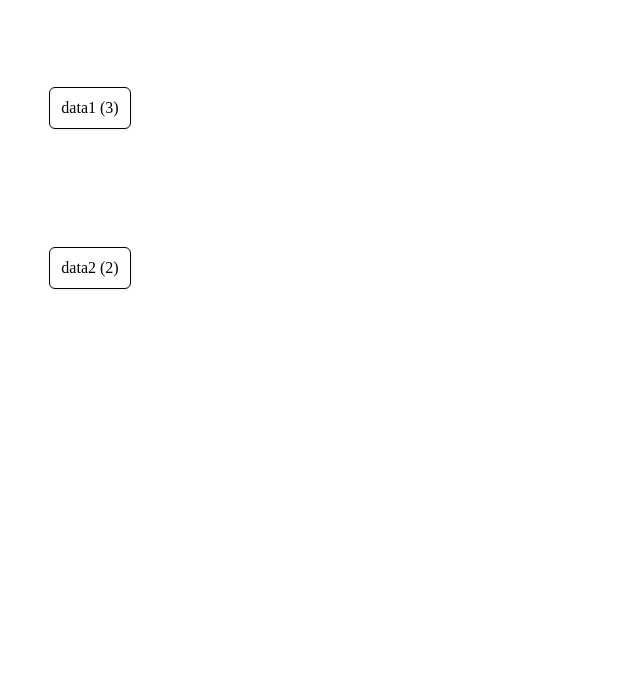
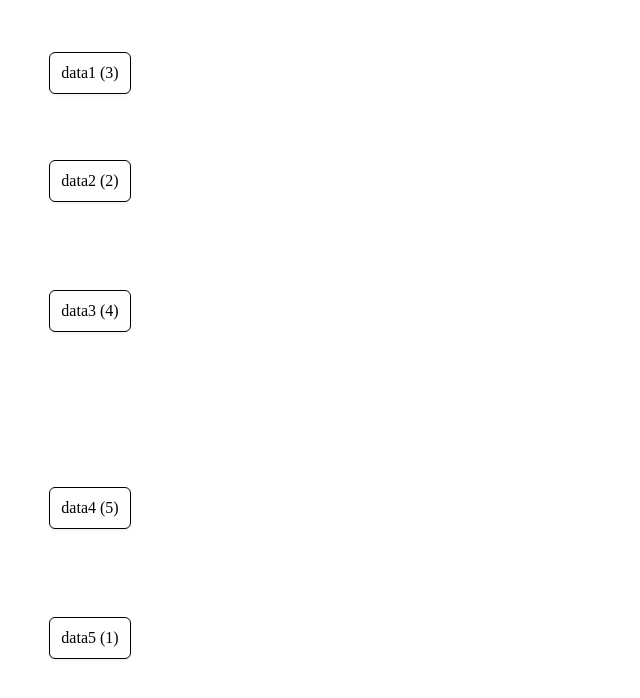
Before and after one commit to prajwal-r-207/angular-ivy-acimvz, an Angular app: page / in a window 1280 px wide. Shown: the top 698 px of the page, without its empty margins (0-640 px from the left). Built offline with nearby package versions, Linux system fonts and the light colour scheme.

Commit message:
5 files modified

```diff
--- a/src/app/app.component.html
+++ b/src/app/app.component.html
@@ -7,11 +7,11 @@
   </select>
 </div>
 <div> -->
-<ng-container *ngFor="let data of dataArray">
-<tree-view #treeView [data]="data"  >
+<!-- <ng-container *ngFor="let data of dataArray"> -->
+<tree-view #treeView [data]="dataArray"  >
 
 </tree-view>
-</ng-container>
+<!-- </ng-container> -->
 <!-- <tree-view #treeView [data]="data2"  >
 
 </tree-view> -->
--- a/src/app/app.component.ts
+++ b/src/app/app.component.ts
@@ -12,32 +12,60 @@ export class AppComponent {
 
   data: IECONode = {
     data: { id: `data1 (3)` },
-    selected: true,
+
     children: [
       {
         data: { id: 1 },
-        selected: true,
       },
-      { data: { id: '2' }, selected: true },
+      { data: { id: '2' } },
       {
         data: { id: 3 },
-        selected: true
       },
     ],
   };
   data2: IECONode = {
     data: { id: `data2 (2)` },
-    selected: true,
     children: [
       {
-        data: { id: 4 },
-        selected: true,
+        data: { id: 1 }
       },
-      { data: { id: 5 }, selected: true },
+      { data: { id: 2 }},
+    ],
+  };
+  data3: IECONode = {
+    data: { id: `data3 (4)` },
+    children: [
+      {
+        data: { id: 1 }
+      },
+      { data: { id: 2 }},
+      { data: { id: 3 }},
+      { data: { id: 4 }},
+    ],
+  };
+  data4: IECONode = {
+    data: { id: `data4 (5)` },
+    children: [
+      {
+        data: { id: 1 }
+      },
+      { data: { id: 2 }},
+      { data: { id: 3 }},
+      { data: { id: 4 }},
+      { data: { id: 5 }},
+    ],
+  };
+  data5: IECONode = {
+    data: { id: `data5 (1)` },
+    children: [
+      {
+        data: { id: 1 }
+      },
+
     ],
   };
 
-  dataArray:IECONode[] = [this.data,this.data2]
+  dataArray:IECONode[] = [this.data,this.data2,this.data3,this.data4,this.data5]
   // selectSlibingNodes(treeView: TreeViewComponent, node: ECONode) {
   //   console.log(treeView)
   //   console.log(node)
--- a/src/app/econode.ts
+++ b/src/app/econode.ts
@@ -3,38 +3,33 @@
 
 Please, don't remove the comment
  */
-export interface IECONode
-{
-  data:any;
-  linkColor?:string;
-  background?:string;
-  color?:string;
-  width?:number;
-  height?:number;
-  children?:IECONode[];
-  selected?:boolean;
+export interface IECONode {
+  data: any;
+  width?: number;
+  height?: number;
+  children?: IECONode[];
+  selected?: boolean;
 }
-
 
 export enum Fill {
   NF_GRADIENT,
-  NF_FLAT
+  NF_FLAT,
 }
 export enum Colorize {
   CS_NODE,
-  CS_LEVEL
+  CS_LEVEL,
 }
 //Search method: Title, metadata or both
 export enum Search {
   SM_DSC,
   SM_META,
-  SM_BOTH
+  SM_BOTH,
 }
 //Selection mode: single, multiple, no selection
 export enum Select {
   SL_MULTIPLE,
   SL_SINGLE,
-  SL_NONE
+  SL_NONE,
 }
 
 export class ECONode {
@@ -45,7 +40,6 @@ export class ECONode {
   h;
   c;
   bc;
-  linkColor;
   data;
 
   siblingIndex = 0;
@@ -57,15 +51,15 @@ export class ECONode {
   modifier = 0;
   leftNeighbor = null;
   rightNeighbor = null;
-  nodeParent:ECONode = null;
-  nodeChildren:ECONode[] = [];
+  nodeParent: ECONode = null;
+  nodeChildren: ECONode[] = [];
 
   isCollapsed = false;
   canCollapse = false;
 
   isSelected = false;
 
-  constructor(id, pid, dsc, w, h, c, bc, lc, meta) {
+  constructor(id, pid, dsc, w, h, c, bc, meta) {
     this.id = id;
     this.pid = pid;
     this.dsc = dsc;
@@ -73,7 +67,7 @@ export class ECONode {
     this.h = h;
     this.c = c;
     this.bc = bc;
-    this.linkColor = lc;
+
     this.data = meta;
 
     this.siblingIndex = 0;
@@ -101,7 +95,6 @@ export class ECONode {
   // }
 
   _isAncestorCollapsed() {
-
     if (this.nodeParent.isCollapsed) {
       return true;
     } else {
@@ -178,24 +171,23 @@ export class ECONode {
       yd = 0;
     let node1 = null;
 
-
     xa = this.XPosition + this.w;
     ya = this.YPosition + this.h / 2;
     // console.log('xa')
     // console.log(xa)
     // console.log('ya')
     // console.log(ya)
- const nodesSorted=this.nodeChildren.sort((a,b)=>a.isSelected && !b.isSelected?1:-1);
+    const nodesSorted = this.nodeChildren.sort((a, b) =>
+      a.isSelected && !b.isSelected ? 1 : -1
+    );
     for (let k = 0; k < nodesSorted.length; k++) {
       node1 = nodesSorted[k];
-
 
       xd = node1.XPosition;
       yd = yc = node1.YPosition + node1.h / 2;
       yb = ya;
 
       xb = xc = xd - tree.config.iLevelSeparation / 2;
-
 
       // switch (tree.config.linkType) {
       //   case "M":
@@ -221,21 +213,21 @@ export class ECONode {
 
       // case "B":
       s.push(
-            "M" +
+        'M' +
           xa +
-              " " +
+          ' ' +
           ya +
-              " C" +
+          ' C' +
           xb +
-              " " +
+          ' ' +
           yb +
-              " " +
+          ' ' +
           xc +
-              " " +
+          ' ' +
           yc +
-              " " +
+          ' ' +
           xd +
-              " " +
+          ' ' +
           yd
       );
       // break;
@@ -252,7 +244,7 @@ export class ECONode {
 
 export class ECOTree {
   config: any;
-  version = "1.1";
+  version = '1.1';
   canvasoffsetTop = 0;
   canvasoffsetLeft = 0;
 
@@ -277,15 +269,15 @@ export class ECOTree {
     this.config = {
       iMaxDepth: 100,
       iLevelSeparation: 40,
-      iSiblingSeparation: 40,
+      iSiblingSeparation: 5,
       iSubtreeSeparation: 80,
 
       topXAdjustment: 0,
       topYAdjustment: 0,
-      linkType: "B",
-      nodeColor: "#333",
-      nodeBorderColor: "white",
-      nodeSelColor: "#FFFFCC",
+      linkType: 'B',
+      nodeColor: '#333',
+      nodeBorderColor: 'white',
+      nodeSelColor: '#FFFFCC',
       useTarget: true,
       searchMode: Search.SM_DSC,
       selectMode: Select.SL_MULTIPLE,
@@ -293,7 +285,7 @@ export class ECOTree {
       defaultNodeHeight: 40,
     };
 
-    this.version = "1.1";
+    this.version = '1.1';
     this.canvasoffsetTop = 0;
     this.canvasoffsetLeft = 0;
 
@@ -307,7 +299,7 @@ export class ECOTree {
     this.nDatabaseNodes = [];
     this.mapIDs = {};
 
-    this.root = new ECONode(-1, null, null, 2, 2, null, null, null, null);
+    this.root = new ECONode(-1, null, null, 2, 2, null, null, null);
     this.iSelectedNode = -1;
     this.iLastSearch = 0;
   }
@@ -327,8 +319,8 @@ export class ECOTree {
     tree._setNeighbors(node, level);
     if (node._getChildrenCount() == 0 || level == tree.config.iMaxDepth) {
       leftSibling = node._getLeftSibling();
-      if (leftSibling != null)
-        {node.prelim =
+      if (leftSibling != null) {
+        node.prelim =
           leftSibling.prelim +
           tree._getNodeSize(leftSibling) +
           tree.config.iSiblingSeparation;
@@ -336,8 +328,7 @@ export class ECOTree {
         // console.log(node.data.id)
         // console.log(tree._getNodeSize(leftSibling))
         // console.log(leftSibling)
-        }
-      else node.prelim = 0;
+      } else node.prelim = 0;
     } else {
       const n = node._getChildrenCount();
       for (let i = 0; i < n; i++) {
@@ -427,7 +418,6 @@ export class ECOTree {
       let nodesizeTmp = 0;
       let flag = false;
 
-
       maxsizeTmp = tree.maxLevelWidth[level];
       flag = true;
       nodesizeTmp = node.w;
@@ -464,7 +454,6 @@ export class ECOTree {
     this.rootXOffset = this.config.topXAdjustment + this.root.XPosition;
     this.rootYOffset = this.config.topYAdjustment + this.root.YPosition;
 
-
     this._secondWalk(this, this.root, 0, 0, 0);
   }
 
@@ -486,9 +475,7 @@ export class ECOTree {
   }
 
   _getNodeSize(node) {
-
     return node.h;
-
   }
 
   _getLeftmost(node, level, maxlevel) {
@@ -541,16 +528,20 @@ export class ECOTree {
 
   UpdateTree() {
     this._positionTree();
-    this.width = Math.max(...this.nDatabaseNodes.map(x => x.XPosition + x.w));
-    this.height = Math.max(...this.nDatabaseNodes.map(x => x.YPosition + x.h));
+    this.width = Math.max(...this.nDatabaseNodes.map((x) => x.XPosition + x.w));
+    this.height = Math.max(
+      ...this.nDatabaseNodes.map((x) => x.YPosition + x.h)
+    );
+    // this.width = 1000;
+    // this.height = 90;
   }
 
-  add(id, pid, dsc, w, h, c, bc, lc, meta,selected=false) {
+  add(id, pid, dsc, w, h, c, bc, meta, selected = false) {
     const nw = w || this.config.defaultNodeWidth; //Width, height, colors, target and metadata defaults...
     const nh = h || this.config.defaultNodeHeight;
     const color = c || this.config.nodeColor;
     const border = bc || this.config.nodeBorderColor;
-    const metadata = typeof meta != "undefined" ? meta : "";
+    const metadata = typeof meta != 'undefined' ? meta : '';
 
     let pnode = null; //Search for parent node in database
     if (pid == -1) {
@@ -564,8 +555,8 @@ export class ECOTree {
       }
     }
 
-    const node = new ECONode(id, pid, dsc, nw, nh, color, border, lc, metadata);
-    node.isSelected=selected;//New node creation...
+    const node = new ECONode(id, pid, dsc, nw, nh, color, border, metadata);
+    node.isSelected = selected; //New node creation...
     node.nodeParent = pnode; //Set it's parent
     pnode.canCollapse = true; //It's obvious that now the parent can collapse
     const i = this.nDatabaseNodes.length; //Save it in database
@@ -574,7 +565,7 @@ export class ECOTree {
     h = pnode.nodeChildren.length; //Add it as child of it's parent
     node.siblingIndex = h;
     pnode.nodeChildren[h] = node;
-  };
+  }
 
   // searchNodes(str) {
   //   let node = null;
@@ -657,7 +648,6 @@ export class ECOTree {
   //     if (upd) this.UpdateTree();
   //   }
 
-
   //   setNodeColors(nodeid, color, border, upd) {
   //     const dbindex = this.mapIDs[nodeid];
   //     if (color) this.nDatabaseNodes[dbindex].c = color;
--- a/src/app/tree-view.component.html
+++ b/src/app/tree-view.component.html
@@ -1,25 +1,27 @@
+<div *ngFor="let tree of treeArray">
 <div class="tree" *ngIf="tree.width && tree.height">
 <div class="wrapper">
   <svg class="treeLink" [style.width]="tree.width+'px'" [style.height]="tree.height+'px'">
-  <ng-container *ngIf="expand">
-    <ng-container *ngFor="let node of tree.nDatabaseNodes" >
+  <ng-container  *ngFor="let node of tree.nDatabaseNodes" >
+    <ng-container *ngIf="node.isCollapsed" >
     <path *ngFor="let path of node._drawChildrenLinks(tree);let i=index" [attr.stroke]="'black'"
-      [attr.d]="!node._isAncestorCollapsed()?path:null" />
+      [attr.d]="path" />
       </ng-container>
   </ng-container>
   </svg>
   <ng-container *ngFor="let node of tree.nDatabaseNodes;let i=index">
-    <div *ngIf="!node._isAncestorCollapsed() && hasChildren(node)" (click)="onClick(node,tree)"
+    <div *ngIf="hasChildren(node)" (click)="onClick(node,tree)"
       [ngStyle]="{position:'absolute',left:node.XPosition+'px',top:node.YPosition+'px',width:node.w+'px',height:node.h+'px',cursor:'pointer'}">
       <ng-container *ngTemplateOutlet="defaultTemplate;context:{$implicit:node}" ></ng-container>
     </div>
   </ng-container>
   <ng-container *ngFor="let node of tree.nDatabaseNodes;let i=index">
-    <div *ngIf="!node._isAncestorCollapsed() && !hasChildren(node) && expand"
+    <div *ngIf="!hasChildren(node) && node.isCollapsed"
       [ngStyle]="{position:'absolute',left:node.XPosition+'px',top:node.YPosition+'px',width:node.w+'px',height:node.h+'px'}">
       <ng-container *ngTemplateOutlet="defaultTemplate;context:{$implicit:node}" ></ng-container>
     </div>
   </ng-container>
+</div>
 </div>
 </div>
 <ng-template #defaultTemplate let-node>
--- a/src/app/tree-view.component.ts
+++ b/src/app/tree-view.component.ts
@@ -38,26 +38,40 @@ export class TreeViewComponent {
     }
   }
   onClick(node: any, tree: ECOTree) {
-    console.log(node);
-    this.expand = !this.expand;
+    console.log(node.isCollapsed);
+    console.log('is ancestor collapsed')
+    console.log(node._isAncestorCollapsed())
+    node.isCollapsed = !node.isCollapsed
+    // tree.width =242 ;
+    // tree.height = 5;
   }
   @Input() template: TemplateRef<any>;
   @Input() set data(value) {
-    // console.log('value')
-    // console.log(value)
-    this.addNodes(this.tree, value);
-    this.tree.UpdateTree();
+    console.log('value')
+    console.log(value)
+    // console.log(this.tree)
+    // for
+    value.forEach((x)=>{
+      let tree  = new ECOTree();
+    this.addNodes(tree, x);
+    tree.UpdateTree()
+    this.treeArray.push(tree)
+    console.log(this.treeArray)
+    })
+
+    // console.log(this.treeArray)
   }
   // update() {
   //   this.tree.UpdateTree();
   // }
-  get config() {
-    return this.tree.config;
-  }
-  get nodes() {
-    return this.tree.nDatabaseNodes;
-  }
-  tree: ECOTree = new ECOTree();
+  // get config() {
+  //   return this.tree.config;
+  // }
+  // get nodes() {
+  //   return this.tree.nDatabaseNodes;
+  // }
+
+  treeArray:ECOTree[]=[];
 
 
   // getChildren(node:ECONode,nodes:ECONode[]=[])
@@ -98,7 +112,6 @@ export class TreeViewComponent {
     node.height = node.height || parent.height;
     node.color = node.color || parent.color;
     node.background = node.background || parent.background;
-    node.linkColor = node.linkColor || parent.linkColor;
     node.id = tree.nDatabaseNodes.length;
     tree.add(
       node.id,
@@ -108,7 +121,6 @@ export class TreeViewComponent {
       node.height,
       node.color,
       node.background,
-      node.linkColor,
       node.data,
       node.selected
     );
```
Lines whose indentation alone changed are shown as unchanged.
